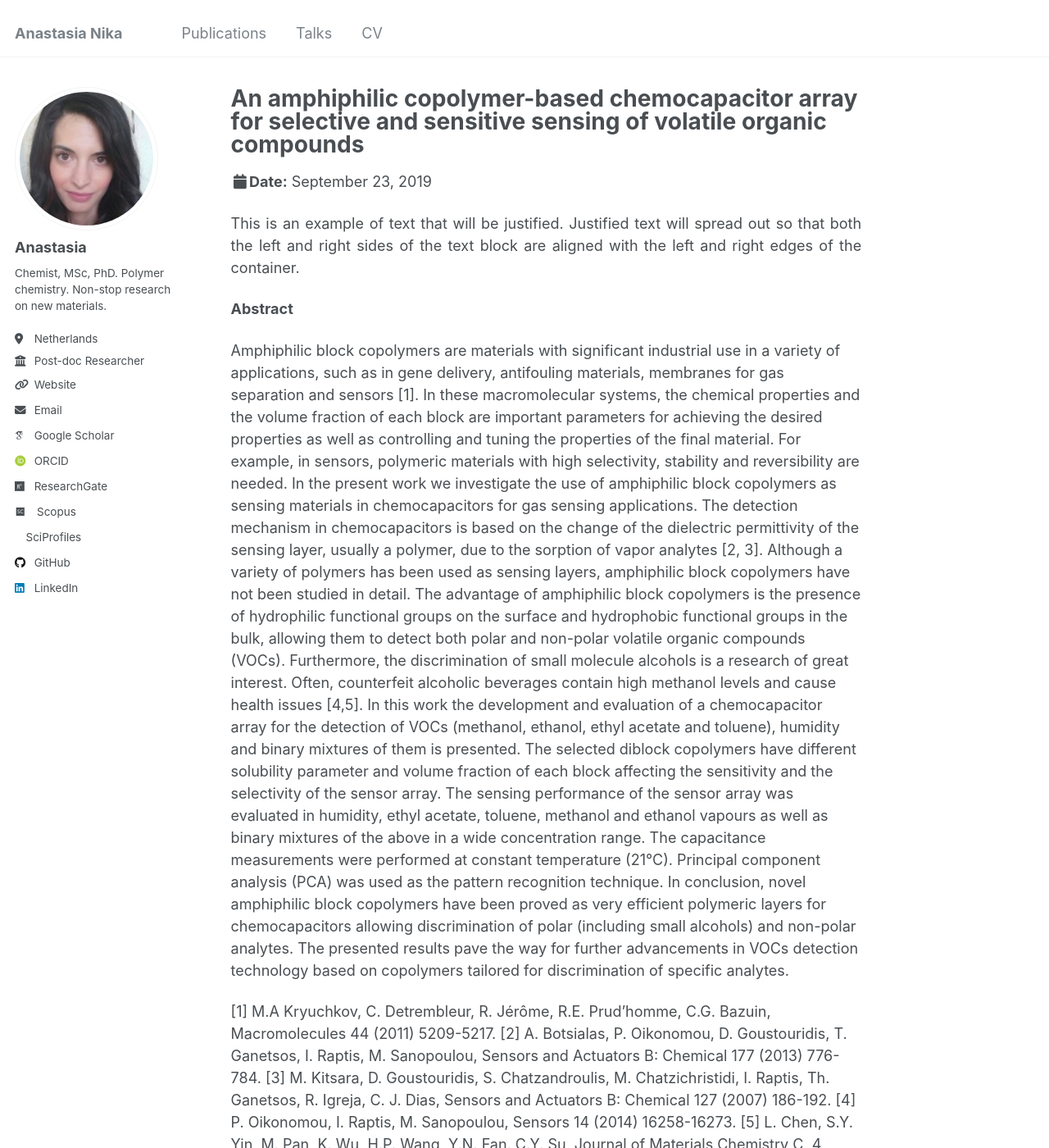
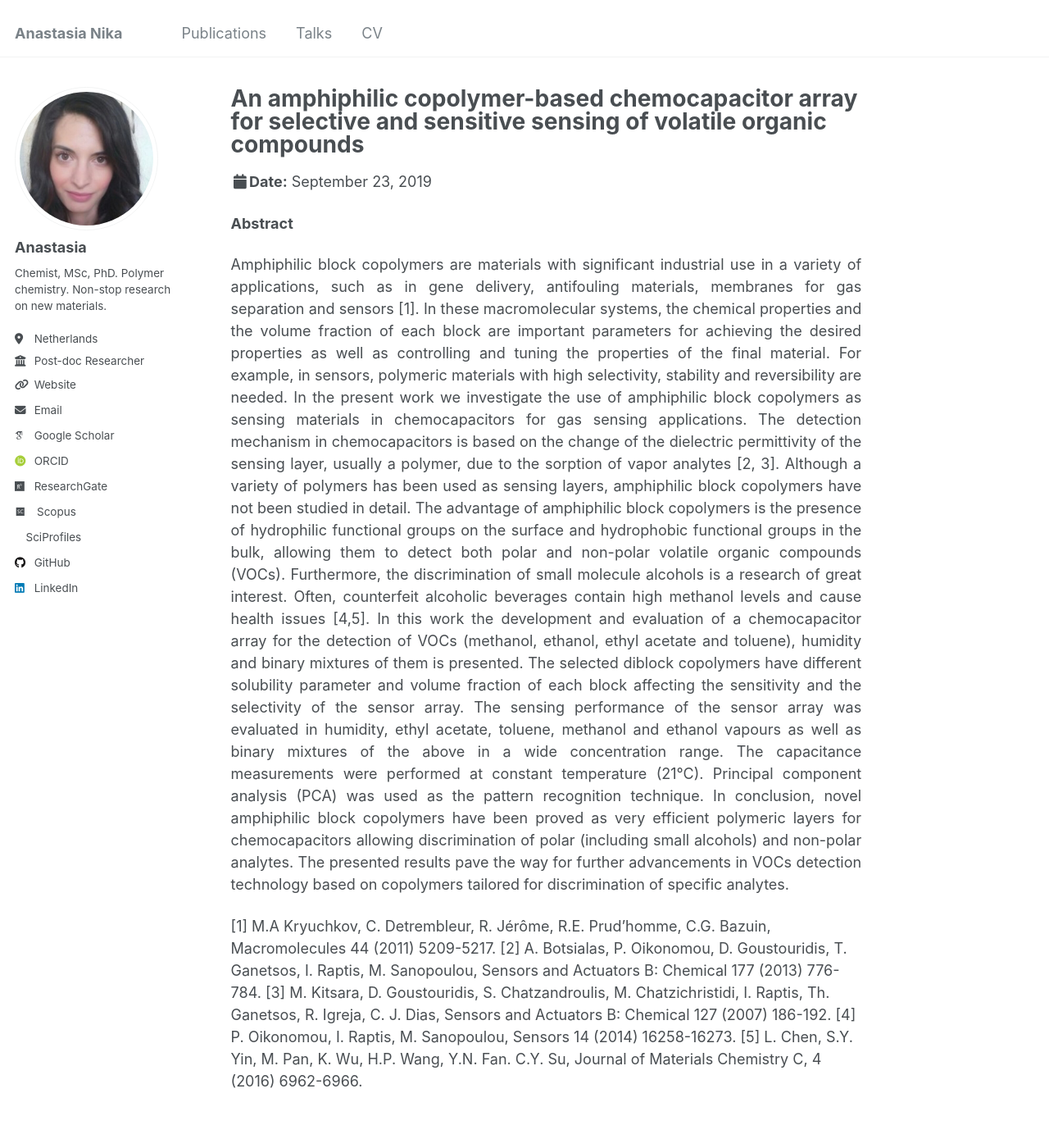
Before and after one commit to anastasianika/anastasianika.github.io, a Jekyll site: the page built from _talks/nika23092019.md, in a window 1280 px wide and 1400 px high. Shown: the whole window at 82% size. Built offline with Jekyll 4.4.1, drawn with Linux system fonts in a browser that asks for light colours; some web fonts are replaced.

Commit message:
Update nika23092019.md

```diff
--- a/_talks/nika23092019.md
+++ b/_talks/nika23092019.md
@@ -7,11 +7,15 @@ venue: "45<sup>th</sup> International Conference on Micro & Nano Engineering"
 date: 23/09/2019
 location: "Rhodes, Greece"
 ---
-<p style="text-align: justify;">
-    This is an example of text that will be justified. Justified text will spread out so that both the left and right sides of the text block are aligned with the left and right edges of the container.
-</p>
+<style>
+  .justify {
+    text-align: justify;
+  }
+</style>
+
 **Abstract**
 
+<p class="justify">
 Amphiphilic block copolymers are materials with significant industrial use in a variety of applications,
 such as in gene delivery, antifouling materials, membranes for gas separation and sensors [1]. In these
 macromolecular systems, the chemical properties and the volume fraction of each block are important
@@ -39,6 +43,7 @@ In conclusion, novel amphiphilic block copolymers have been proved as very effic
 layers for chemocapacitors allowing discrimination of polar (including small alcohols) and non-polar
 analytes. The presented results pave the way for further advancements in VOCs detection technology based
 on copolymers tailored for discrimination of specific analytes.
+</p>
 
 [1] M.A Kryuchkov, C. Detrembleur, R. Jérôme, R.E. Prud’homme, C.G. Bazuin, Macromolecules 44
 (2011) 5209-5217.
```
